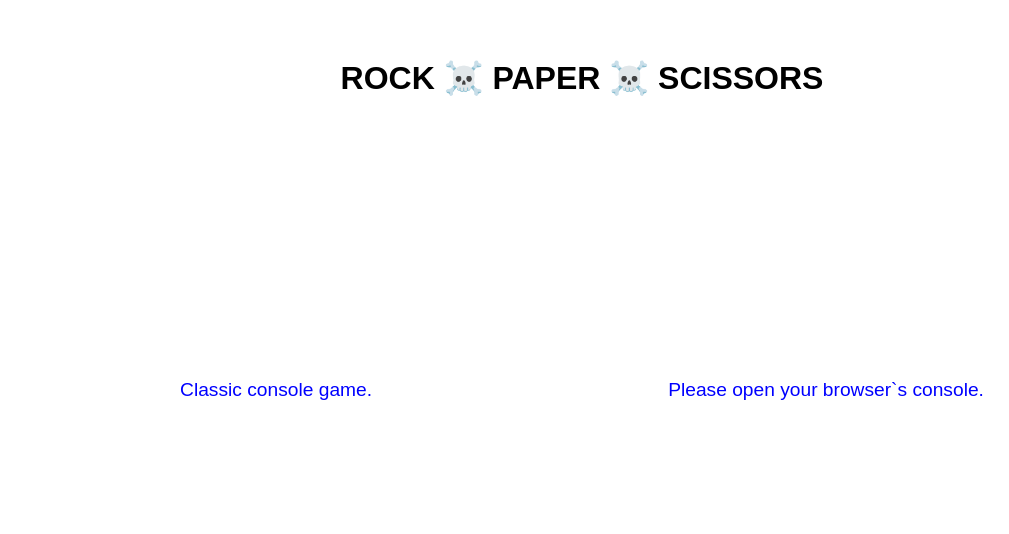
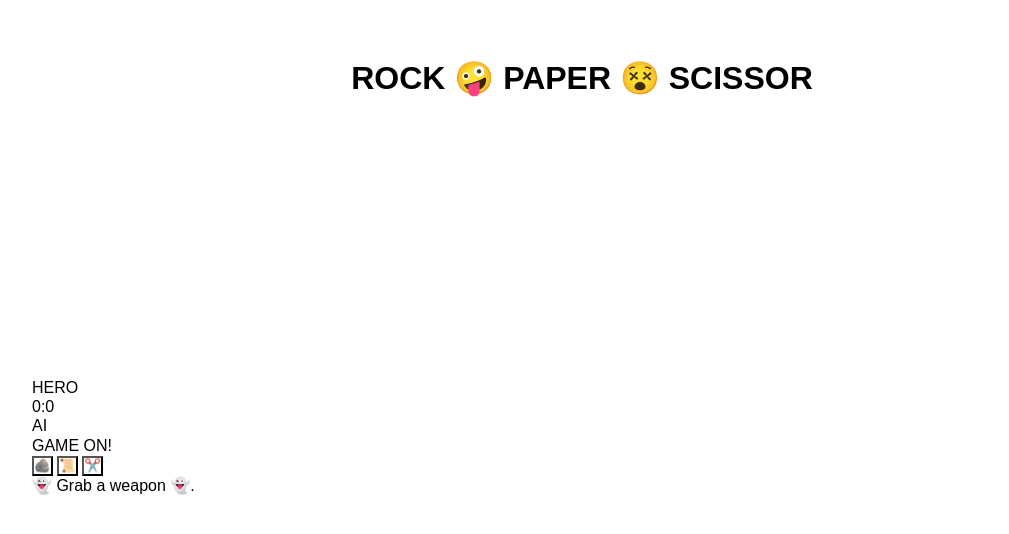
Before and after one commit to Blitzkriegtech/Rock---paper---scissors, a plain HTML site: page index.html in a window 1280 px wide. Shown: the part 222-756 px from the top of the page, without its empty margins (58-1067 px from the left). Drawn offline with Linux system fonts and the light colour scheme; a web font is replaced by a local one.

Commit message:
Final mark up for the game

```diff
--- a/index.html
+++ b/index.html
@@ -4,20 +4,36 @@
     <meta charset="UTF-8" />
     <meta name="viewport" content="width=device-width, initial-scale=1.0" />
     <link rel="stylesheet" href="main.css" />
+    <script src="main.js" defer></script>
     <title>JaJangKen</title>
 </head>
 <body>
+    <header>
+    <h1 class="header">ROCK 🤪 PAPER 😵 SCISSOR</h1>
+    </header>
 
-    <h1 class="header">ROCK ☠️ PAPER ☠️ SCISSORS</h1>
+    <section class="score-board">
+        <div class="tags" id="user-label">HERO</div>
+        <span id="hero">0</span><span>:</span><span id="ai">0</span>
+        <div class="tags" id="comp-label">AI</div>
 
-    <div class="container">
-        <div class="box">
-    <p class="break">Classic console game.</p>
-    <p class="break">Please open your browser`s console.</p>
+    </section>
 
-    <script src="main.js"></script>
-        </div>
-    </div>
+    <section class="result">
+        <p id="resultText">GAME ON!</p>
+    </section>
+
+    <section class="choices">
+        <button class="choice" id="rock">🪨</button>
+        <button class="choice" id="paper">📜</button>
+        <button class="choice" id="scissors">✂️</button>
+    </section>
+
+    <section class="para">
+        <p class="text"> 👻 Grab a weapon 👻.</p>
+    </section>
+
+
 </body>
 
 </html>
```
